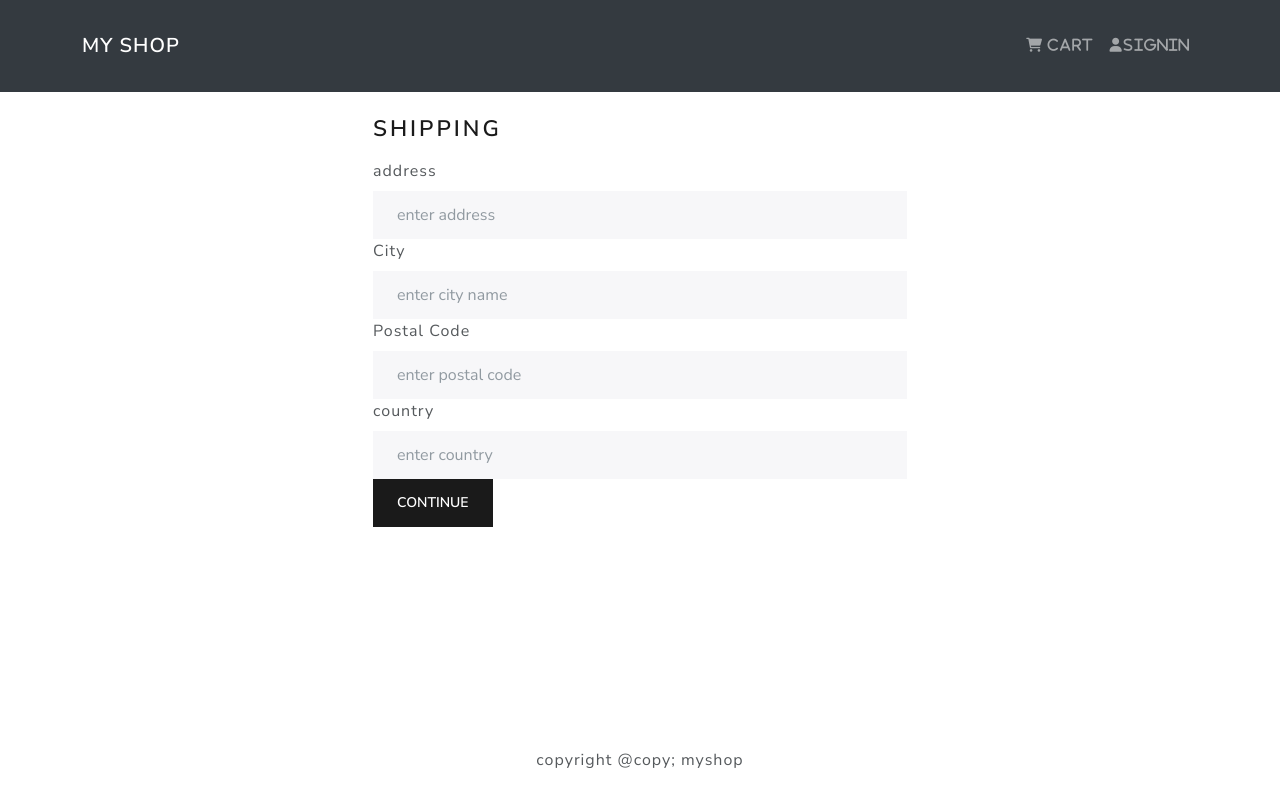
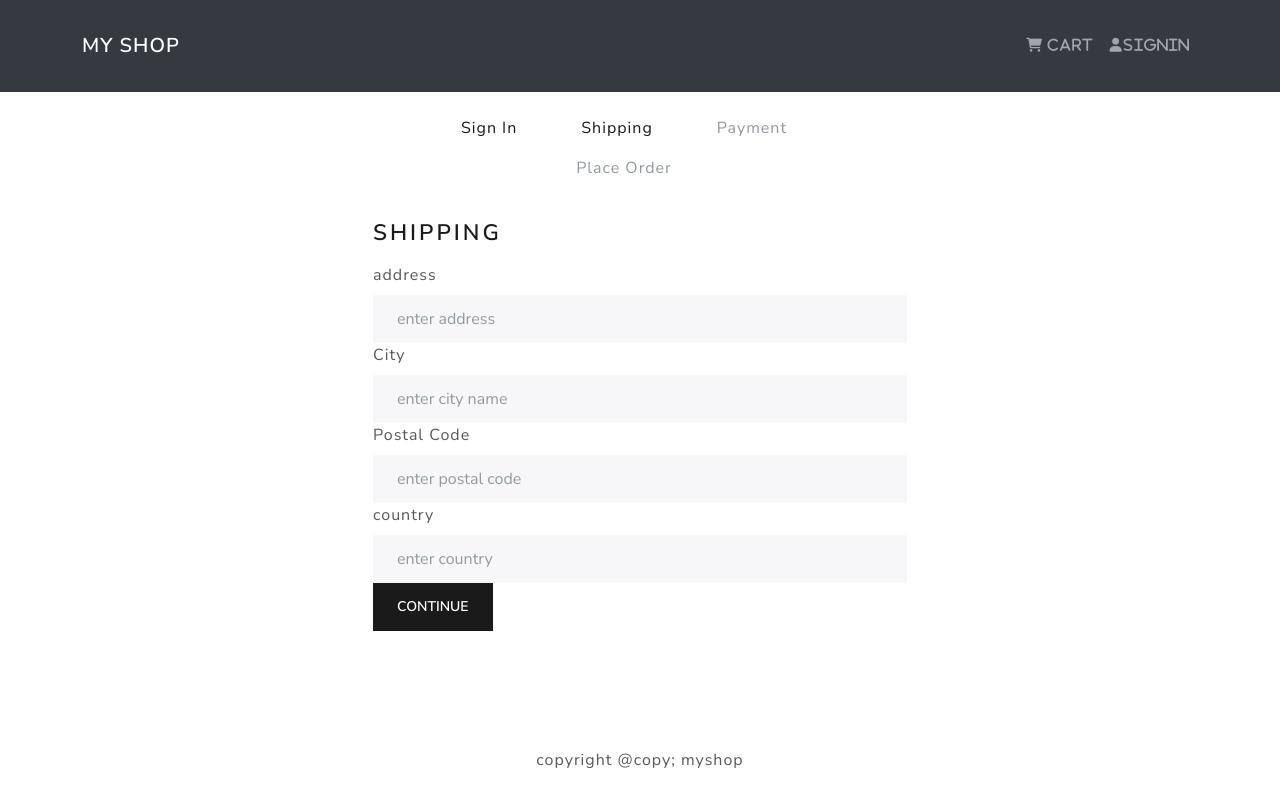
Before and after one commit to yadavravi043/shop_frontend, a React (Create React App) app: page /shipping in a window 1280 px wide. Built offline with nearby package versions, Linux system fonts and the light colour scheme.

Commit message:
checkoutsteps

```diff
--- /dev/null
+++ b/src/components/CheckoutSteps.js
@@ -0,0 +1,47 @@
+import React from 'react'
+import { Nav } from 'react-bootstrap'
+import { LinkContainer } from 'react-router-bootstrap'
+const CheckoutSteps = ({step1,step2,step3,step4}) => {
+  return (
+    <Nav  className='justify-content-center mb-4'>
+      <Nav.Item >
+      {step1 ?(
+          <LinkContainer to='/login' >
+              <Nav.Link>Sign In</Nav.Link>
+          </LinkContainer>
+      ):(
+        <Nav.Link disabled>Sign In</Nav.Link>
+      )}
+      </Nav.Item>
+      <Nav.Item >
+      {step2 ?(
+          <LinkContainer to='/shipping' >
+              <Nav.Link>Shipping</Nav.Link>
+          </LinkContainer>
+      ):(
+        <Nav.Link disabled>Shipping</Nav.Link>
+      )}
+      </Nav.Item>
+      <Nav.Item >
+      {step3 ?(
+          <LinkContainer to='/payment' >
+              <Nav.Link>Payment</Nav.Link>
+          </LinkContainer>
+      ):(
+        <Nav.Link disabled>Payment</Nav.Link>
+      )}
+      </Nav.Item>
+      <Nav.Item >
+      {step4 ?(
+          <LinkContainer to='/placeorder' >
+              <Nav.Link>Place Order</Nav.Link>
+          </LinkContainer>
+      ):(
+        <Nav.Link disabled>Place Order</Nav.Link>
+      )}
+      </Nav.Item>
+    </Nav>
+  )
+}
+
+export default CheckoutSteps
--- a/src/screens/ShippingScreen.js
+++ b/src/screens/ShippingScreen.js
@@ -4,6 +4,7 @@
 import { useDispatch,useSelector } from "react-redux"
 import FormContainer from "../components/FormContainer"
 import { saveShippingAddress } from "../actions/cartActions"
+import CheckoutSteps from "../components/CheckoutSteps"
 const ShippingScreen = () => {
     const cart=useSelector(state=>state.cart)
     const {shippingAddress}=cart
@@ -20,6 +21,7 @@
     }
   return (
     <FormContainer>
+      <CheckoutSteps step1 step2/>
         <h1>Shipping</h1>
         <Form onSubmit={submitHandler} >
            <Form.Group controlId="address" >
```
